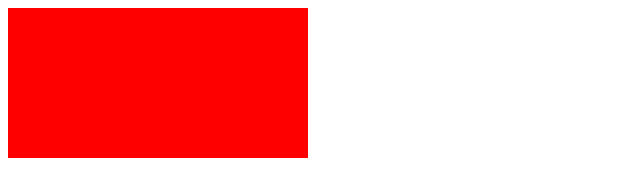
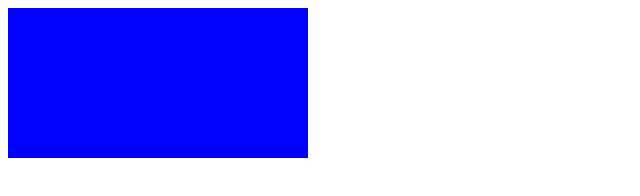
Before and after one commit to JanoiBJR21/CSS-in-Web-Pages, a plain HTML site: page index.html in a window 1280 px wide. Shown: the whole page, without its empty margins (0-640 px from the left). Drawn offline with Linux system fonts and the light colour scheme.

Commit message:
Update index.html
Internal-Style CSS

```diff
--- a/index.html
+++ b/index.html
@@ -7,6 +7,14 @@
     <title>CSS</title>
     <link rel="stylesheet" href="/css/style.css">
 
+    <!-- 2. Internal-Style -->
+    <style>
+        .Internal-Style {
+            width: 300px;
+            height: 150px;
+            background-color: blue;
+        }
+    </style>
 </head>
 
 <body>
@@ -17,9 +25,14 @@
         2. Internal-Style
         3. External-Style //Good
      -->
-    <!-- 1. Inline-Style -->
-    <div style="width: 300px; height: 150px; background-color: red;"></div>
 
+    <!-- 2. Internal-Style -->
+    <div class="Internal-Style"></div>
+
+
+    <div>
+
+    </div>
 </body>
 
 </html>
```
